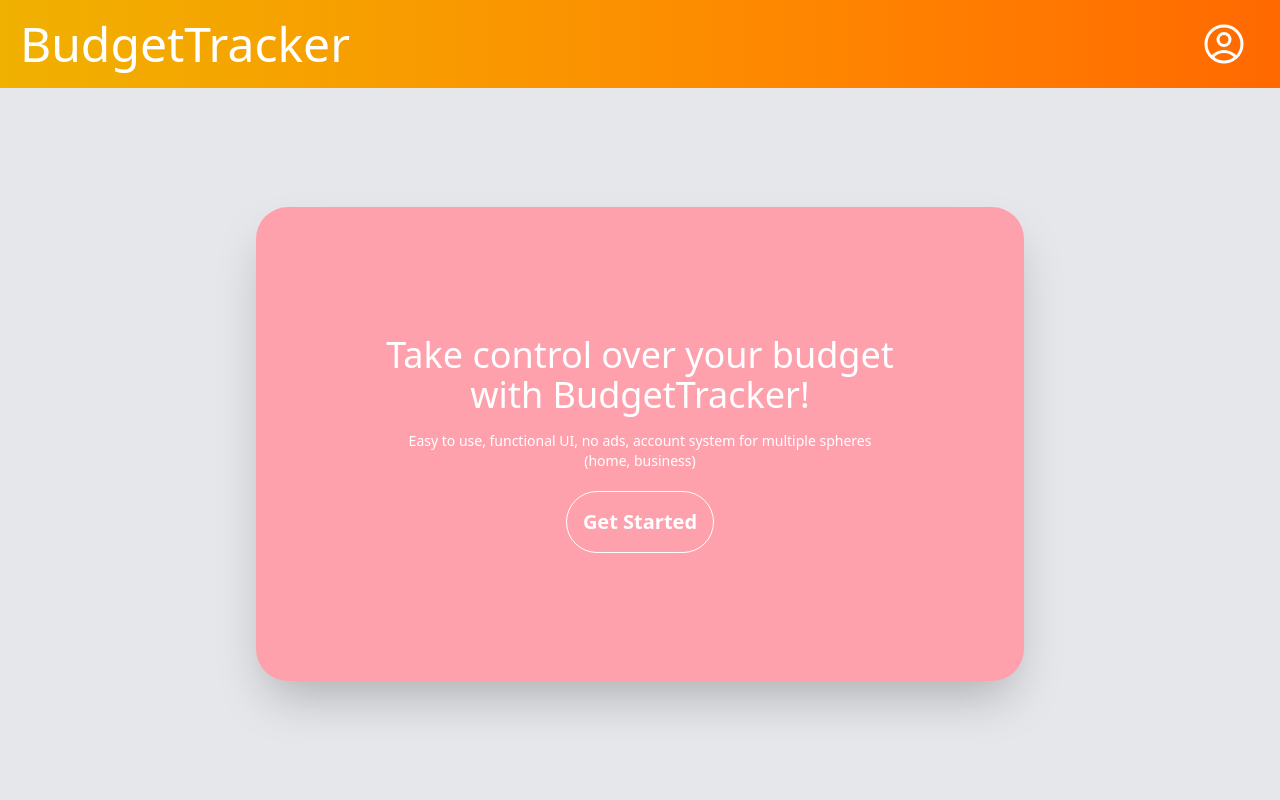
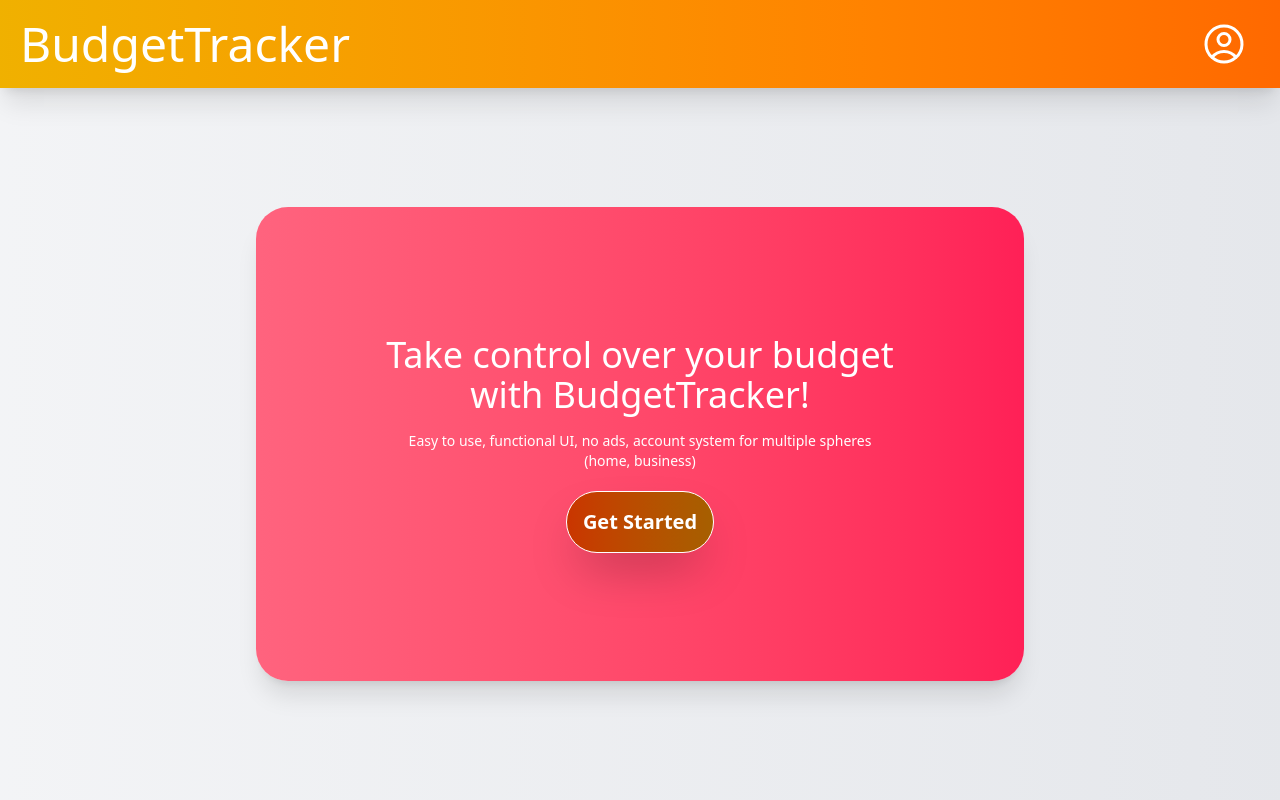
Before and after one commit to LisZLisowni2/budget-tracker, a React (Vite) app in the folder frontend/: page / in a window 1280 px wide. Built offline with nearby package versions, Linux system fonts and the light colour scheme; no server answers.

Commit message:
Update frontend, add new packages and update hero box

```diff
--- a/frontend/package.json
+++ b/frontend/package.json
@@ -15,6 +15,7 @@
     "@tailwindcss/vite": "^4.0.7",
     "@vitejs/plugin-basic-ssl": "^1.2.0",
     "axios": "^1.8.2",
+    "lucide-react": "^0.542.0",
     "react": "^19.0.0",
     "react-charts": "^3.0.0-beta.57",
     "react-dom": "^19.0.0",
--- a/frontend/src/App.tsx
+++ b/frontend/src/App.tsx
@@ -1,7 +1,7 @@
 // import { useState } from 'react'
 import Header from './components/Header/Header'
 import Content from './components/Content/Content'
-import Main from './components/Main/Main'
+import HeroBox from './components/Main/HeroBox'
 import Login from './components/User/Login'
 import Register from './components/User/Register'
 import Dashboard from './components/Dashboard/Dashboard'
@@ -36,12 +36,13 @@ function App() {
   return (
     <UserProvide>
     <Router>
-      <section className="min-h-screen flex text-white flex-col bg-gray-200">
+      <section className="min-h-screen flex text-white flex-col bg-gradient-to-r from-gray-100 to-gray-200">
         <Header />
         <Routes>
-          <Route path='/' element={<Content>
-            <Main />
-          </Content>} />
+          <Route path='/' element={
+            <Content>
+              <HeroBox />
+            </Content>} />
           <Route path='/login' element={<Content>
             <Login />
           </Content>}/>
--- a/frontend/src/components/Button/Button.tsx
+++ b/frontend/src/components/Button/Button.tsx
@@ -5,7 +5,7 @@ interface ButtonProps {
 
 export default function Button ({text, onClick}: ButtonProps) {
     return (
-        <button onClick={onClick} className="mt-5 border p-4 rounded-4xl text-xl font-semibold hover:outline-4 hover:font-extrabold transition-all hover:shadow-2xl cursor-pointer">
+        <button onClick={onClick} className="mt-5 border p-4 bg-gradient-to-r from-orange-700 to-yellow-700 rounded-4xl text-xl hover:scale-105 font-extrabold transition-all shadow-2xl cursor-pointer">
             { text }
         </button>
     )
--- a/frontend/src/components/Header/Header.tsx
+++ b/frontend/src/components/Header/Header.tsx
@@ -2,7 +2,7 @@ import { Link } from "react-router"
 
 export default function Header() {
     return (
-        <div className="h-auto p-5 flex justify-between bg-gradient-to-r from-yellow-500 to-orange-500">
+        <div className="h-auto p-5 flex justify-between bg-gradient-to-r from-yellow-500 to-orange-500 shadow-xl">
             <h1 className="text-2xl md:text-3xl lg:text-5xl">BudgetTracker</h1>
             <div className="flex items-center justify-center *:mx-3 cursor-pointer transition hover:text-gray-300">
                 <Link to="/login">
--- a/frontend/src/components/Main/Main.tsx
+++ b/frontend/src/components/Main/HeroBox.tsx
@@ -1,9 +1,9 @@
 import Button from "../Button/Button"
 import { Link } from "react-router"
 
-export default function Main() {
+export default function HeroBox() {
     return (
-        <div className="relative bg-rose-300 p-16 lg:p-32 rounded-4xl text-center max-w-3xs lg:max-w-3xl z-10 shadow-2xl backdrop-blur-3xl">
+        <div className="relative bg-gradient-to-r from-rose-400 to-rose-500 p-16 lg:p-32 rounded-4xl text-center max-w-3xs lg:max-w-3xl z-10 shadow-xl backdrop-blur-xl">
             <h2 className="text-xl lg:text-4xl mb-4">Take control over your budget with BudgetTracker!</h2>
             <p className="text-sm lg:text-1xl">Easy to use, functional UI, no ads, account system for multiple spheres (home, business)</p>
             <p><Link to="/register"><Button text="Get Started" /></Link></p>
```
Also changed, not shown: 1 other file (tests, documents, lock files or other folders).
